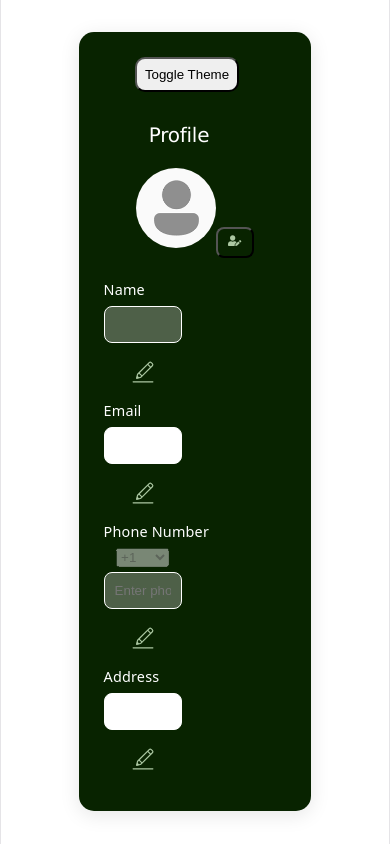
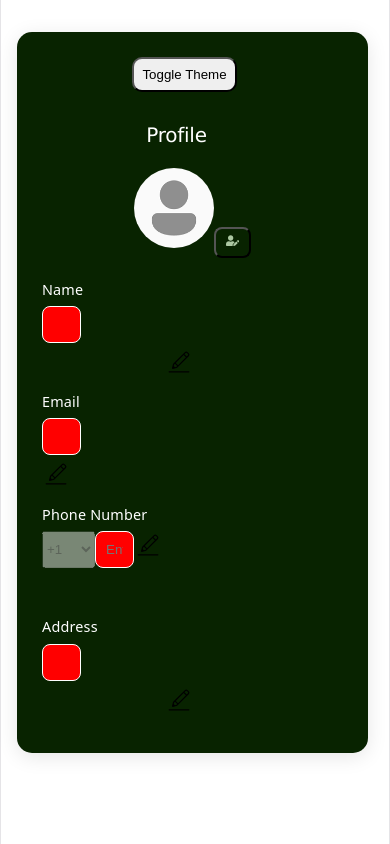
Before and after one commit to lanrelegend-tech/legends-dashboard, a React (Vite) app: page /Profile in a window 390 px wide. Built offline with nearby package versions, Linux system fonts and the light colour scheme.

Commit message:
tablet responsiness done

```diff
--- a/src/App.css
+++ b/src/App.css
@@ -46,7 +46,7 @@ html, body{
   min-height: 100vh;
 }
 .main{
-  margin-left: 230px;
+  margin-left: 14.8rem;
   min-height: 100vh;
 }
 
@@ -59,7 +59,7 @@ html, body{
   justify-content: flex-start;
   background-color: var(--pages-bg);
   height: 100%;
-  width: 15%;
+  width: 240px;
   padding: 2rem;
   padding-top: 1rem;
 
@@ -73,6 +73,7 @@ html, body{
 .sidebar h1{
   color: #ACC8A2;
   font-size: 1rem;
+
 
 
 }
@@ -116,29 +117,31 @@ html, body{
   background-color: transparent;
   display: flex;
   margin-top: -1rem;
-  width: 80%;
+  width: 100%;
   border-radius: 20px;
   justify-content: center;
   align-items: center;
-  gap: 8rem;
-  margin-left: 2rem;
+  gap: 120px;
+  margin-left: 1rem;
 }
 .searchbar h1{
   font-size: 1rem;
   font-family: monospace;
-  overflow: hidden;
+  overflow: visible;
   white-space: nowrap;
   color: var(--search-text);
+  margin-right: 20px;
+  margin-top: 3rem;
 
 }
 .searchbtn{
   border-radius: 20px;
   height: 5vh;
-  padding-right: 4rem;
-  width: 20vw;
-  margin-left: -2rem;
+  padding-right: 3rem;
+  width: 27vw;
+  margin-left: -2.3rem;
   background-color: var(--summary-bg);
-  padding-left: 2rem;
+  padding-left: 18px;
   border: none;
   color: var(--search-text);
 }
@@ -146,11 +149,11 @@ html, body{
   background-color: transparent;
   display: flex;
   gap: 1rem;
-;
   align-items: center;
   border-bottom: 2px solid var(--search-text);
   font-size: 1rem;
   color: var(--search-text);
+  margin-left: 3px;
 
 }
 /* overview */
@@ -183,7 +186,7 @@ html, body{
   border-radius: 20px;
   padding: 1rem;
   display: flex;
-  height: 20vh;
+  height: 10%;
   flex-direction: column;
   align-items: center;
 background:var(--card-bg);
@@ -245,6 +248,7 @@ th,td {
   gap: 1rem;
   margin-top: -3rem;
   flex-wrap: wrap;
+  margin: auto;
 }
 
 /* dashboard*/
@@ -370,9 +374,9 @@ h3{
 .create-project-form {
   background-color:var(--pages-bg);
   width: 40%;
-  margin-left: 14rem;
-  margin-top: 3rem;
-  margin-bottom: 3rem;
+  margin-left: 290px;
+  margin-top: 30px;
+  margin-bottom: 100px;
   border-radius: 20px;
   padding: 2rem;
 
@@ -391,13 +395,16 @@ h3{
   color: white;
 }
 .project-input {
-  padding: 0.7rem;
+  padding: 0.9rem;
   border-radius: 10px;
   border: none;
+
+
 }
 .project-input:focus {
   outline: none;
   box-shadow: 0 0 5px #4caf50;
+
 }
 .create-btn {
   background-color: var(--button-bg);
@@ -487,7 +494,7 @@ h3{
   height: 2rem;
   width: 4rem;
   cursor: pointer;
-  font-size: 1rem;
+  font-size: o.5rem;
   justify-content: center;
   color: var(--secondary-text);
 }
@@ -542,7 +549,7 @@ h3{
   width: 40%;
   justify-content: center;
   margin-top: 3rem;
-  margin-left: 14rem;
+  margin: auto;
   margin-bottom: 3rem;
   border-radius: 20px;
   padding-bottom: 2rem;
@@ -623,8 +630,8 @@ h3{
 /* Card */
 .profile-card {
   width: 40%;
-  margin-left: 14rem;
-  margin-top: 2rem;
+  margin-left: 290px;
+  margin-top: 50px;
   margin-bottom: 3rem;
 
   background: var(--pages-bg);
@@ -674,7 +681,7 @@ h3{
 
   display: flex;
   flex-direction: column;
-  align-items: flex-start;
+  align-items: flex-start !important;
 }
 
 .profile-field label {
@@ -689,20 +696,20 @@ h3{
 .field-row {
   display: flex;
   gap: 10px;
-  align-items: center;
+
 }
 
 .field-row input {
-  flex: 1;
+
   padding: 10px;
-  width: 20vw;
+  width: 10vw !important;
+  background-color: red;
   border-radius: 8px;
   border: 1px solid var(--text-color);
 }
 
 /* Buttons */
 .field-row button {
-  padding: 10px 15px;
   border-radius: 8px;
   border: none;
   cursor: pointer;
@@ -734,7 +741,7 @@ h3{
 
 /* responsive */
 
-@media (max-width:768px) {
+@media (max-width:767px) {
   .sidebar{
     display: none;
   }
@@ -751,22 +758,28 @@ h3{
     margin-top: -1rem;
   }
   .searchbar{
-    gap: 2rem;
-    width: 100%;
-    margin-right: 4rem;
-    margin-left: -1rem;
+    width: 90vw;
+
+    margin-left: -2rem;
 
 
 
   }
   .searchbar h1{
-    font-size: 1rem;
+    font-size: 1rem !important;
     margin-top: 3rem;
-    margin-right: 7rem;
+    margin-left: 2rem;
+
+
+  }
+  .search-icons{
+    margin-left: 30px;
   }
   .searchbtn{
-    width: 70%;
+    margin-right: -100px;
     display: none;
+
+
   }
   .table-summary{
     width: 100%;
@@ -778,8 +791,9 @@ h3{
   }
 
   .overview-card{
-    width: 70%;
-    margin-left: 1.5rem;
+    width: 80%;
+    ;
+
 
   }
 
@@ -829,7 +843,7 @@ h3{
   color: black;
   padding: 0.5rem 0.5rem;
   background-color: white;
-  width: 5rem;
+  width: 6rem !important;
 
 
 
@@ -848,8 +862,8 @@ h3{
 
   .profile-card{
     margin-bottom: 2rem;
-    width: 60%;
-    margin: auto;
+    width: 90vw !important;
+    margin-left: 1rem !important;
     margin-top: 2rem;
   }
   .create-project-form{
@@ -857,26 +871,117 @@ h3{
     margin: auto;
     margin-top: 2rem;
   }
+  .field-row {
+    width: 70vw;
+    display: flex;
+    height: 10vh;
+
+  }
+  .number{
+    display: flex;
+  }
+  .email{
+    display: flex;
+    flex-direction: row;
+  }
+  .field-row button{
+    color: #000000;
+
+  }
   .login{
     width: 80%;
     margin: auto;
     margin-top: 2rem;
     padding: 0 1rem;
+    margin-left: 2rem;
   }
   .google-btn{
     width: 70%;
-    margin-left: 2.3rem;
+    margin-left: 2.5rem;
 
   }
+}
 
 
 
 
 
 /*tablet*/
-@media (max-width:839px) {
+@media (max-width:1024px) {
+  .login{
+
+    margin: auto;
+    margin-top: 2rem;
+    padding: 0 1rem;
+  }
+  .profile-card{
+    margin-left: 16rem;
+  }
+  .sidebar{
+    width: 200px;
+  }
+  .table-summary{
+    margin-left: -1rem;
+    margin-right: 1rem;
+
+  }
+  .overview-card{
+    width: 60%;
+    margin-left: 6rem;
+  }
+  .task-card{
+    width: 95%;
+    margin-left: -1rem;
+  }
+  .task-input-item{
+    width: 12rem;
+  }
+
+  .overview h2{
+    margin-top: 1rem;
+  }
+  .overview h1{
+    margin-top: 3rem;
+  }
+  .profile-card{
+    width: 60%;
+  }
+  .field-row input{
+    width: 35vw;
+  }
+  .create-project-form{
+    width: 50%;
+    margin-left: 240px;
+    margin-top: 50px;
+
+  }
+  .searchbar{
+    margin-top:-0.9rem;
+
+    gap: 5rem;
+  }
+  .searchbtn{
+    height: 2rem
+
 
 
   }
+  .search-icons{
+    margin-right: 40px;
+  }
+  .searchbar h1{
+
+
+    margin-top: 3rem;
+  }
+   .google-btn{
+    width: 70%;
+    margin-left: 2.2rem;
+
+
+  }
+  .user-input{
+    width: 75%;
+  }
 
 }
--- a/src/pages/CreateProject.jsx
+++ b/src/pages/CreateProject.jsx
@@ -61,6 +61,7 @@ function CreateProject() {
             <label htmlFor="projectName">Project Name:</label>
             <input
               type="text"
+              style={{fontSize:'1.3rem'}}
               value={formData.projectName}
               onChange={handleChange}
               id="projectName"
@@ -70,6 +71,7 @@ function CreateProject() {
             <label htmlFor="projectManager">Project Manager:</label>
             <input
               type="text"
+              style={{fontSize:'1.3rem'}}
               value={formData.projectManager}
               onChange={handleChange}
               id="projectManager"
@@ -80,6 +82,7 @@ function CreateProject() {
             <input
               type="date"
               value={formData.dueDate}
+              style={{fontSize:'1rem'}}
               onChange={handleChange}
               id="dueDate"
               required
@@ -90,16 +93,20 @@ function CreateProject() {
               <span className="currency-symbol">$</span>
               <input
                 type="number"
+                style={{fontSize:'1.3rem'}}
                 value={formData.deposit}
                 onChange={handleChange}
+                rows={5}
                 id="deposit"
                 required
+
               />
             </div>
 
             <label htmlFor="priority">Priority:</label>
             <select
               value={formData.priority}
+              style={{fontSize:'1.3rem'}}
               onChange={handleChange}
               id="priority"
             >
@@ -115,7 +122,7 @@ function CreateProject() {
               value={formData.description}
               onChange={handleChange}
               id="description"
-              rows={4}
+              rows={5}
             />
           </div>
 
--- a/src/pages/Profile.jsx
+++ b/src/pages/Profile.jsx
@@ -114,6 +114,7 @@ const handleThemeToggle = () => {
           <label>Name</label>
           <div className="field-row">
             <input type="text" value={name}
+            className="name"
             disabled={!isEditing}
             onChange={(e) => setName(e.target.value)}
             onKeyDown={(e) => {
@@ -124,7 +125,9 @@ const handleThemeToggle = () => {
 
          }
          }} />
-            <button onClick={() => {
+            <button
+            className="name"
+             onClick={() => {
               setName("");
               setIsEditing(true);
             }}><CiEdit size={28}/></button>
@@ -138,6 +141,7 @@ const handleThemeToggle = () => {
 
  <input type="text" value={email}
             readOnly={!isEditing}
+            className="email"
             onChange={(e) => setEmail(e.target.value)}
             onKeyDown={(e) => {
         if (e.key === "Enter" &&isEditing) {
@@ -159,7 +163,9 @@ const handleThemeToggle = () => {
 
          }
          }} />
-            <button onClick={() => {
+            <button
+            className="email"
+            onClick={() => {
               setEmail("");
               setIsEditing(true);
             }}><CiEdit size={28}/></button>
@@ -170,8 +176,11 @@ const handleThemeToggle = () => {
         <div className="profile-field">
           <label>Phone Number</label>
           <div className="field-row">
+            <div className="number">
                 <select
       value={countryCode}
+
+
       onChange={(e) => setCountryCode(e.target.value)}
       disabled={!isEditingPhone}
     >
@@ -184,6 +193,8 @@ const handleThemeToggle = () => {
     <input
       type="tel"
       value={phone}
+      className="number
+    "
       onChange={(e) => {
          const digitsOnly = e.target.value.replace(/\D/g, "");
         setPhone(digitsOnly);
@@ -209,8 +220,10 @@ const handleThemeToggle = () => {
       }}
     />
     <button
+    className="number"
       onClick={() => {
           setPhone("");
+
           setIsEditingPhone(true);
 
 
@@ -219,6 +232,7 @@ const handleThemeToggle = () => {
 
             <CiEdit size={28}/></button>
           </div>
+          </div>
         </div>
 
         {/* Address */}
@@ -226,6 +240,7 @@ const handleThemeToggle = () => {
           <label>Address</label>
           <div className="field-row">
             <input type="text" value={address}
+            className="address"
             readOnly={!isEditing}
             onChange={(e) => setAddress(e.target.value)}
             onKeyDown={(e) => {
@@ -236,7 +251,9 @@ const handleThemeToggle = () => {
 
          }
          }} />
-            <button onClick={() => {
+            <button
+            className="address"
+            onClick={() => {
               setAddress("");
               setIsEditing(true);
             }}><CiEdit size={28}/></button>
```
